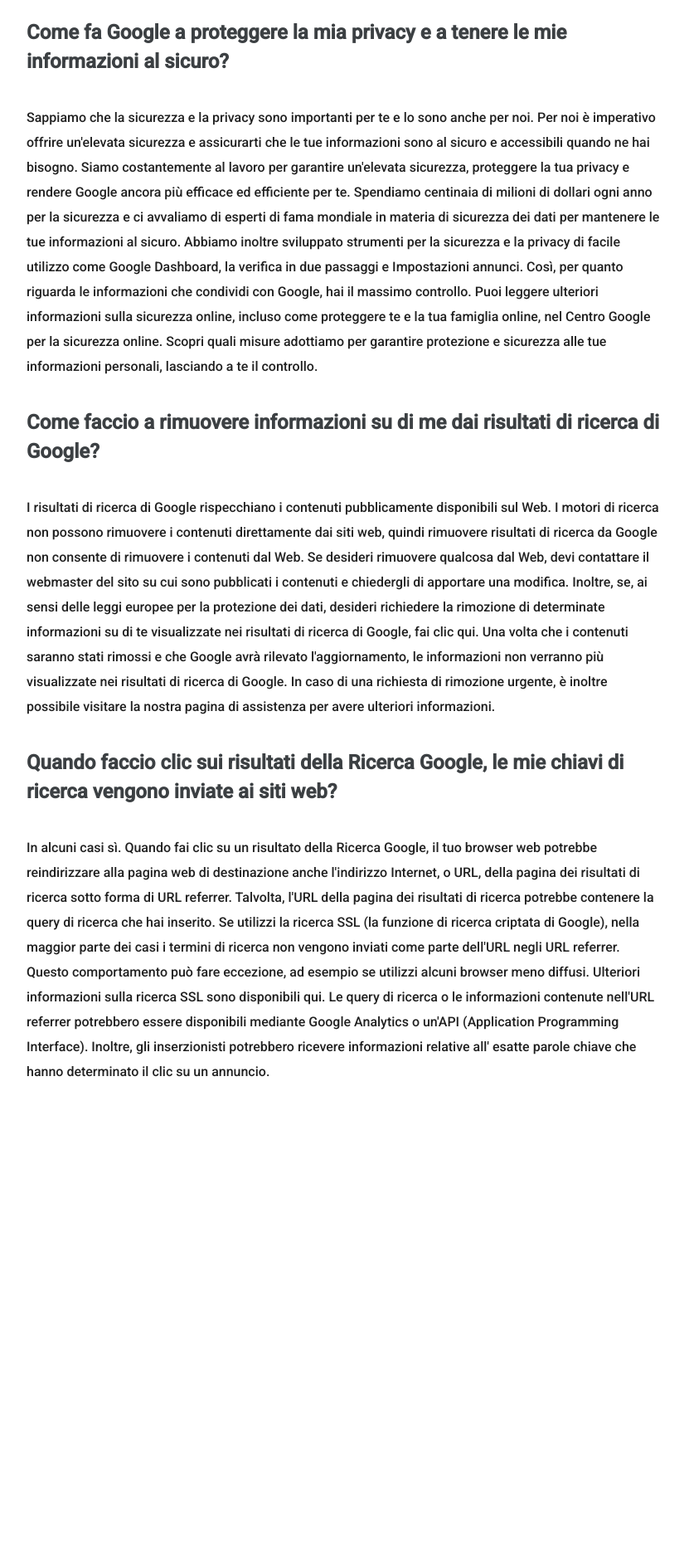
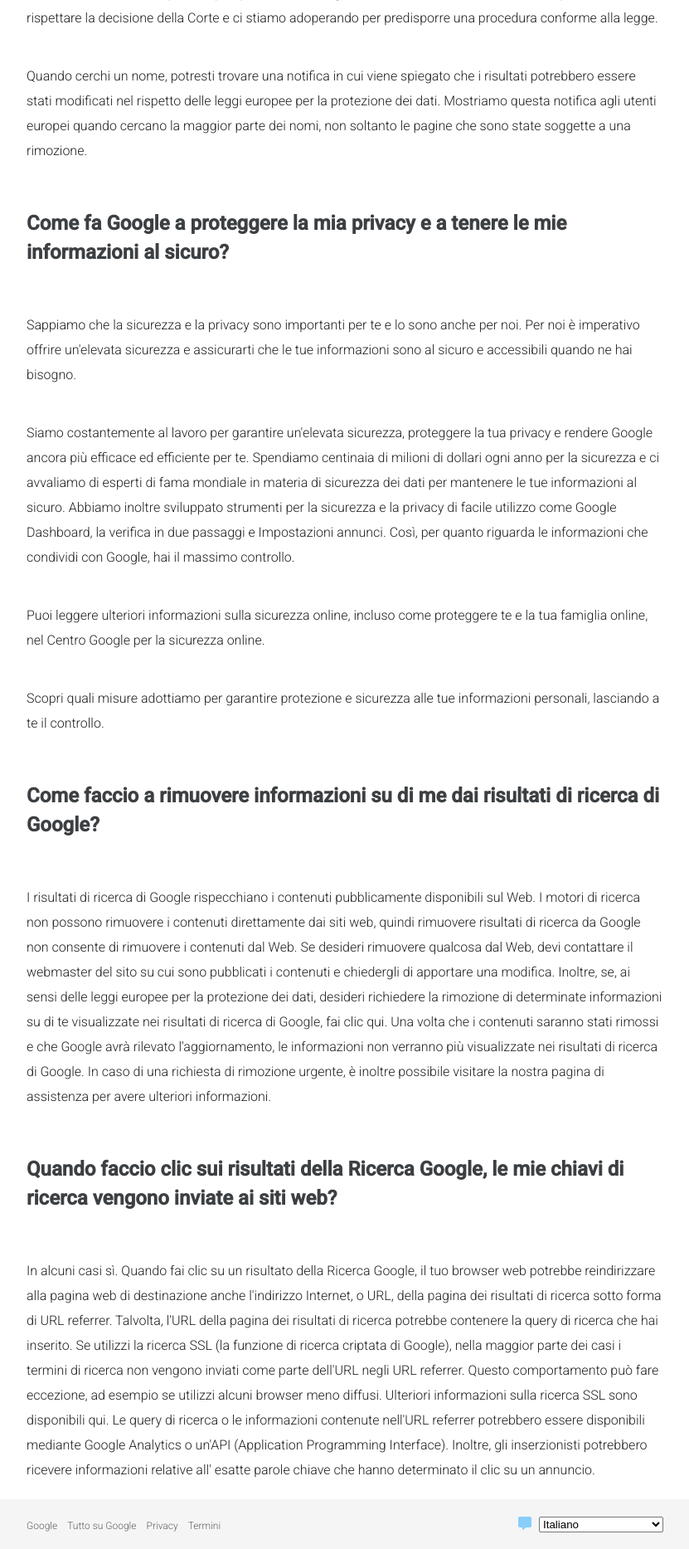
Before and after one commit to Piero-Onorati/php-google-faq, a PHP site: page / in a window 1280 px wide. Shown: the part 1033-2900 px from the top of the page at 83% size, without its empty margins (224-1055 px from the left). Before the commit the page ends 2331 px from the top, so only its background shows below. Run offline with PHP 8.4, Linux system fonts and the light colour scheme.

Commit message:
compete project

```diff
--- a/index.php
+++ b/index.php
@@ -3,31 +3,37 @@
 $faq=[
     [
         'question' => "Come state implementando la recente decisione della Corte di giustizia dell'Unione europea (CGUE) relativa al diritto all'oblio?",
-        'answer'=> "La recente decisione della Corte di giustizia dell'Unione europea ha profonde conseguenze per i motori di ricerca in Europa. La Corte ha stabilito che alcuni utenti hanno il diritto di chiedere ai motori di ricerca come Google di rimuovere risultati relativi a chiavi di ricerca che includono il proprio nome. Per poter essere rimossi, i risultati visualizzati devono essere inadeguati, irrilevanti o non più rilevanti, o eccessivi.
-        Da quando questa decisione è stata pubblicata il 13 maggio 2014, abbiamo lavorato incessantemente per uniformarci a essa. Si tratta di una procedura complessa perché dobbiamo valutare ogni singola richiesta e effettuare un bilanciamento tra il diritto dell'individuo a controllare i suoi dati personali ed il diritto di tutti di conoscere e distribuire le informazioni.
-        Per presentare una richiesta di rimozione, compila questo modulo web. Riceverai una risposta automatica che conferma la ricezione della tua richiesta. Dopodiché valuteremo il tuo caso (tieni presente che potrebbe occorrere un po' di tempo perché abbiamo già ricevuto tante richieste simili). Nel valutare la richiesta, considereremo se i risultati includono informazioni obsolete relative alla tua vita privata. Considereremo inoltre se vi è un interesse pubblico a che le informazioni rimangano nei nostri risultati delle ricerche, ad esempio se riguardano frodi finanziarie, negligenza professionale, condanne penali o la tua condotta pubblica in relazione a un pubblico ufficio (eletto o non eletto). Queste valutazioni sono complesse e, in quanto organizzazione privata, potremmo non essere nella posizione giusta per prendere decisioni in merito al tuo caso. Se non sei d'accordo con la nostra valutazione, puoi rivolgerti all'Autorità garante per la protezione dei dati personali nel tuo paese.
-        Nei prossimi mesi lavoreremo a stretto contatto con le autorità per la protezione dei dati e con altre autorità per perfezionare il nostro approccio. La decisione della CGUE rappresenta un cambiamento significativo per i motori di ricerca. Siamo preoccupati per le sue conseguenze, ma riteniamo anche che sia importante rispettare la decisione della Corte e ci stiamo adoperando per predisporre una procedura conforme alla legge.
-        Quando cerchi un nome, potresti trovare una notifica in cui viene spiegato che i risultati potrebbero essere stati modificati nel rispetto delle leggi europee per la protezione dei dati. Mostriamo questa notifica agli utenti europei quando cercano la maggior parte dei nomi, non soltanto le pagine che sono state soggette a una rimozione."
+        'answer'=> [
+            "La recente decisione della Corte di giustizia dell'Unione europea ha profonde conseguenze per i motori di ricerca in Europa. La Corte ha stabilito che alcuni utenti hanno il diritto di chiedere ai motori di ricerca come Google di rimuovere risultati relativi a chiavi di ricerca che includono il proprio nome. Per poter essere rimossi, i risultati visualizzati devono essere inadeguati, irrilevanti o non più rilevanti, o eccessivi.",
+            "Da quando questa decisione è stata pubblicata il 13 maggio 2014, abbiamo lavorato incessantemente per uniformarci a essa. Si tratta di una procedura complessa perché dobbiamo valutare ogni singola richiesta e effettuare un bilanciamento tra il diritto dell'individuo a controllare i suoi dati personali ed il diritto di tutti di conoscere e distribuire le informazioni.",
+            "Per presentare una richiesta di rimozione, compila questo modulo web. Riceverai una risposta automatica che conferma la ricezione della tua richiesta. Dopodiché valuteremo il tuo caso (tieni presente che potrebbe occorrere un po' di tempo perché abbiamo già ricevuto tante richieste simili). Nel valutare la richiesta, considereremo se i risultati includono informazioni obsolete relative alla tua vita privata. Considereremo inoltre se vi è un interesse pubblico a che le informazioni rimangano nei nostri risultati delle ricerche, ad esempio se riguardano frodi finanziarie, negligenza professionale, condanne penali o la tua condotta pubblica in relazione a un pubblico ufficio (eletto o non eletto). Queste valutazioni sono complesse e, in quanto organizzazione privata, potremmo non essere nella posizione giusta per prendere decisioni in merito al tuo caso. Se non sei d'accordo con la nostra valutazione, puoi rivolgerti all'Autorità garante per la protezione dei dati personali nel tuo paese.",
+            "Nei prossimi mesi lavoreremo a stretto contatto con le autorità per la protezione dei dati e con altre autorità per perfezionare il nostro approccio. La decisione della CGUE rappresenta un cambiamento significativo per i motori di ricerca. Siamo preoccupati per le sue conseguenze, ma riteniamo anche che sia importante rispettare la decisione della Corte e ci stiamo adoperando per predisporre una procedura conforme alla legge.",
+            "Quando cerchi un nome, potresti trovare una notifica in cui viene spiegato che i risultati potrebbero essere stati modificati nel rispetto delle leggi europee per la protezione dei dati. Mostriamo questa notifica agli utenti europei quando cercano la maggior parte dei nomi, non soltanto le pagine che sono state soggette a una rimozione."
 
+        ]
     ],
     [
         'question' =>"Come fa Google a proteggere la mia privacy e a tenere le mie informazioni al sicuro?",
-        'answer'=> "Sappiamo che la sicurezza e la privacy sono importanti per te e lo sono anche per noi. Per noi è imperativo offrire un'elevata sicurezza e assicurarti che le tue informazioni sono al sicuro e accessibili quando ne hai bisogno.
-        Siamo costantemente al lavoro per garantire un'elevata sicurezza, proteggere la tua privacy e rendere Google ancora più efficace ed efficiente per te. Spendiamo centinaia di milioni di dollari ogni anno per la sicurezza e ci avvaliamo di esperti di fama mondiale in materia di sicurezza dei dati per mantenere le tue informazioni al sicuro. Abbiamo inoltre sviluppato strumenti per la sicurezza e la privacy di facile utilizzo come Google Dashboard, la verifica in due passaggi e Impostazioni annunci. Così, per quanto riguarda le informazioni che condividi con Google, hai il massimo controllo.
-        Puoi leggere ulteriori informazioni sulla sicurezza online, incluso come proteggere te e la tua famiglia online, nel Centro Google per la sicurezza online.
-        Scopri quali misure adottiamo per garantire protezione e sicurezza alle tue informazioni personali, lasciando a te il controllo.
-        "
+        'answer'=> [
+            "Sappiamo che la sicurezza e la privacy sono importanti per te e lo sono anche per noi. Per noi è imperativo offrire un'elevata sicurezza e assicurarti che le tue informazioni sono al sicuro e accessibili quando ne hai bisogno.",
+            "Siamo costantemente al lavoro per garantire un'elevata sicurezza, proteggere la tua privacy e rendere Google ancora più efficace ed efficiente per te. Spendiamo centinaia di milioni di dollari ogni anno per la sicurezza e ci avvaliamo di esperti di fama mondiale in materia di sicurezza dei dati per mantenere le tue informazioni al sicuro. Abbiamo inoltre sviluppato strumenti per la sicurezza e la privacy di facile utilizzo come Google Dashboard, la verifica in due passaggi e Impostazioni annunci. Così, per quanto riguarda le informazioni che condividi con Google, hai il massimo controllo.",
+            "Puoi leggere ulteriori informazioni sulla sicurezza online, incluso come proteggere te e la tua famiglia online, nel Centro Google per la sicurezza online.",
+            "Scopri quali misure adottiamo per garantire protezione e sicurezza alle tue informazioni personali, lasciando a te il controllo."
+        ]
     ],
     [
         'question' =>"Come faccio a rimuovere informazioni su di me dai risultati di ricerca di Google?",
-        'answer'=> "I risultati di ricerca di Google rispecchiano i contenuti pubblicamente disponibili sul Web. I motori di ricerca non possono rimuovere i contenuti direttamente dai siti web, quindi rimuovere risultati di ricerca da Google non consente di rimuovere i contenuti dal Web. Se desideri rimuovere qualcosa dal Web, devi contattare il webmaster del sito su cui sono pubblicati i contenuti e chiedergli di apportare una modifica. Inoltre, se, ai sensi delle leggi europee per la protezione dei dati, desideri richiedere la rimozione di determinate informazioni su di te visualizzate nei risultati di ricerca di Google, fai clic qui. Una volta che i contenuti saranno stati rimossi e che Google avrà rilevato l'aggiornamento, le informazioni non verranno più visualizzate nei risultati di ricerca di Google. In caso di una richiesta di rimozione urgente, è inoltre possibile visitare la nostra pagina di assistenza per avere ulteriori informazioni."
+        'answer'=> [
+            "I risultati di ricerca di Google rispecchiano i contenuti pubblicamente disponibili sul Web. I motori di ricerca non possono rimuovere i contenuti direttamente dai siti web, quindi rimuovere risultati di ricerca da Google non consente di rimuovere i contenuti dal Web. Se desideri rimuovere qualcosa dal Web, devi contattare il webmaster del sito su cui sono pubblicati i contenuti e chiedergli di apportare una modifica. Inoltre, se, ai sensi delle leggi europee per la protezione dei dati, desideri richiedere la rimozione di determinate informazioni su di te visualizzate nei risultati di ricerca di Google, fai clic qui. Una volta che i contenuti saranno stati rimossi e che Google avrà rilevato l'aggiornamento, le informazioni non verranno più visualizzate nei risultati di ricerca di Google. In caso di una richiesta di rimozione urgente, è inoltre possibile visitare la nostra pagina di assistenza per avere ulteriori informazioni."
+        ]
     ],
     [
         'question' =>"Quando faccio clic sui risultati della Ricerca Google, le mie chiavi di ricerca vengono inviate ai siti web?",
-        'answer'=> "In alcuni casi sì. Quando fai clic su un risultato della Ricerca Google, il tuo browser web potrebbe reindirizzare alla pagina web di destinazione anche l'indirizzo Internet, o URL, della pagina dei risultati di ricerca sotto forma di URL referrer. Talvolta, l'URL della pagina dei risultati di ricerca potrebbe contenere la query di ricerca che hai inserito. Se utilizzi la ricerca SSL (la funzione di ricerca criptata di Google), nella maggior parte dei casi i termini di ricerca non vengono inviati come parte dell'URL negli URL referrer. Questo comportamento può fare eccezione, ad esempio se utilizzi alcuni browser meno diffusi. Ulteriori informazioni sulla ricerca SSL sono disponibili qui. Le query di ricerca o le informazioni contenute nell'URL referrer potrebbero essere disponibili mediante Google Analytics o un'API (Application Programming Interface). Inoltre, gli inserzionisti potrebbero ricevere informazioni relative all' esatte parole chiave che hanno determinato il clic su un annuncio."
+        'answer'=> [
+            "In alcuni casi sì. Quando fai clic su un risultato della Ricerca Google, il tuo browser web potrebbe reindirizzare alla pagina web di destinazione anche l'indirizzo Internet, o URL, della pagina dei risultati di ricerca sotto forma di URL referrer. Talvolta, l'URL della pagina dei risultati di ricerca potrebbe contenere la query di ricerca che hai inserito. Se utilizzi la ricerca SSL (la funzione di ricerca criptata di Google), nella maggior parte dei casi i termini di ricerca non vengono inviati come parte dell'URL negli URL referrer. Questo comportamento può fare eccezione, ad esempio se utilizzi alcuni browser meno diffusi. Ulteriori informazioni sulla ricerca SSL sono disponibili qui. Le query di ricerca o le informazioni contenute nell'URL referrer potrebbero essere disponibili mediante Google Analytics o un'API (Application Programming Interface). Inoltre, gli inserzionisti potrebbero ricevere informazioni relative all' esatte parole chiave che hanno determinato il clic su un annuncio."
+        ]
     ]
 ]
-
 
 
 ?>
@@ -98,11 +104,15 @@ $faq=[
     <main>
         <div class="container-main">
 
-        <?php foreach ($faq as $value) { ?>
+        <?php foreach ($faq as $element) { ?>
 
-            <h2><?php echo $value['question']; ?></h2>
+            <h2><?php echo $element['question']; ?></h2>
 
-            <p><?php echo $value['answer'];?></p>
+
+            <?php foreach ($element['answer'] as $a) { ?>
+                <p> <?php echo $a ?></p>
+
+            <?php } ?>
 
         <?php } ?>
 
@@ -113,7 +123,30 @@ $faq=[
 
     <!-- start footer -->
     <footer>
-        <div class="container">
+        <div class="container-footer">
+
+            <!-- start footer navbar -->
+            <nav>
+               <ul>
+                   <li><a href="#">Google</a></li>
+                   <li><a href="#">Tutto su Google</a></li>
+                   <li><a href="#"> Privacy</a></li>
+                   <li><a href="#">Termini</a></li>
+               </ul>
+            </nav>
+            <!-- end footer navbar -->
+
+            <!-- start language divr -->
+            <div class="language">
+                <i class="fas fa-comment-alt message"></i>
+                <select name="" id="">
+                    <option value="0">Italiano</option>
+                    <option value="1">English</option>
+                    <option value="2">French</option>
+                </select>
+
+            </div>
+            <!-- end language divr -->
 
         </div>
     </footer>
--- a/style.css
+++ b/style.css
@@ -13,7 +13,7 @@ body{
     margin:0 auto;
 }
 
-.container-main{
+.container-main, .container-footer{
     width:60%;
     margin: 0 auto;
 }
@@ -24,6 +24,7 @@ button{
 
 button:hover{
     filter: brightness(0.94);
+    cursor: pointer;
 }
 
 h2{
@@ -35,6 +36,8 @@ h2{
 p{
     color:#212121;
     line-height: 30px;
+    font-weight: 300;
+    padding:20px 0;
 }
 
 a{
@@ -112,3 +115,35 @@ nav ul li a{
 main{
     margin-top: 130px;
 }
+
+footer{
+    width: 100%;
+    background-color: #f5f5f5;
+    padding: 20px 0;
+
+}
+
+footer .container-footer{
+    display: flex;
+    align-items: center;
+    justify-content: space-between;
+}
+
+footer .container-footer ul li a{
+    padding: 0;
+    font-size: 12px;
+    font-weight: 300;
+}
+
+footer .container-footer ul li{
+    margin-right: 12px;
+}
+
+footer .container-footer .language .message{
+    color:lightskyblue;
+    margin-right: 5px;
+}
+
+footer .container-footer .language select{
+    width: 150px;
+}
```
